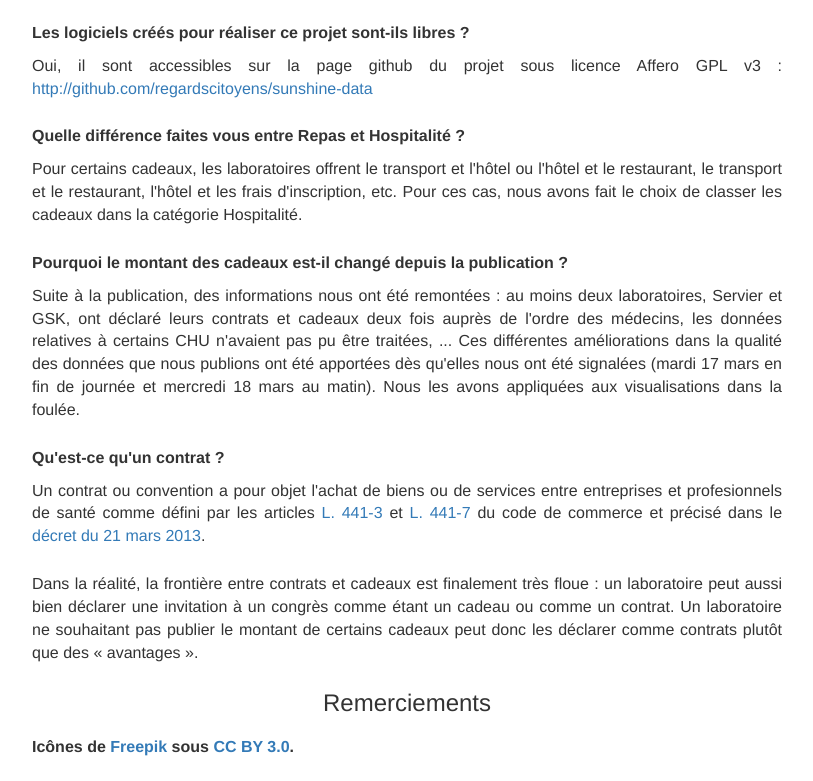
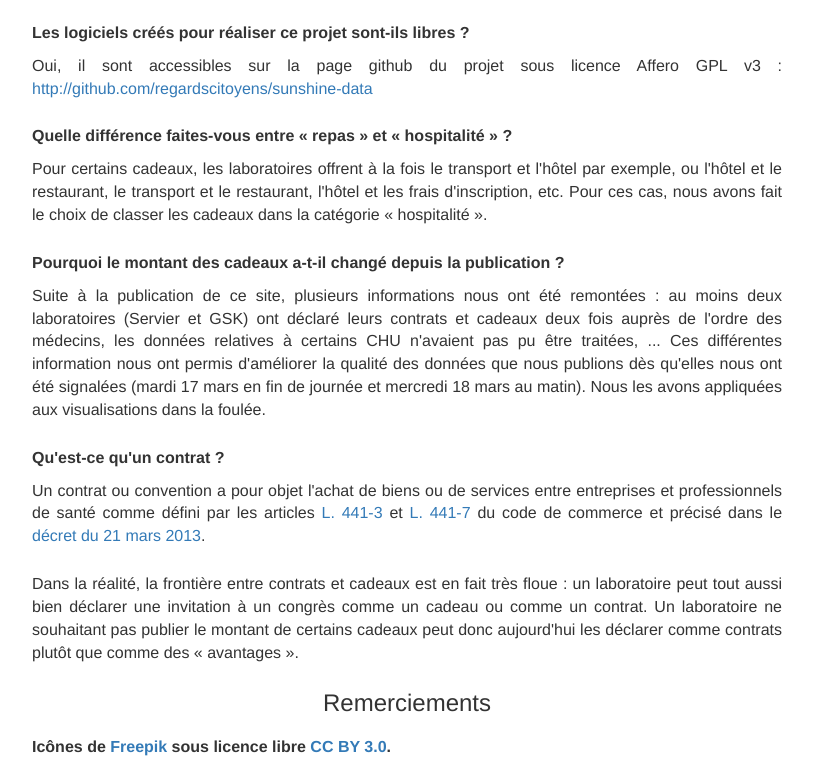
Before and after one commit to regardscitoyens/sunshine-data, a plain HTML site: page app/index.html in a window 1280 px wide. Shown: the part 5629-6410 px from the top of the page, without its empty margins (233-1046 px from the left). Drawn offline with Linux system fonts and the light colour scheme; no server answers.

Commit message:
fix new text faq

```diff
--- a/app/index.html
+++ b/app/index.html
@@ -299,34 +299,33 @@
                     <a href="http://github.com/regardscitoyens/sunshine-data">http://github.com/regardscitoyens/sunshine-data</a>
                 </p>
 
-                <p id="faq6" class="faq"><strong>Quelle différence faites vous entre Repas et Hospitalité ?</strong></p>
+                <p id="faq6" class="faq"><strong>Quelle différence faites-vous entre «&nbsp;repas&nbsp;» et «&nbsp;hospitalité&nbsp;»&nbsp;?</strong></p>
 
-                <p>Pour certains cadeaux, les laboratoires offrent le transport et l'hôtel ou l'hôtel et le restaurant,
+                <p>Pour certains cadeaux, les laboratoires offrent à la fois le transport et l'hôtel par exemple, ou l'hôtel et le restaurant,
                 le transport et le restaurant, l'hôtel et les frais d'inscription, etc. Pour ces cas, nous avons fait
-                le choix de classer les cadeaux dans la catégorie Hospitalité.</p>
+                le choix de classer les cadeaux dans la catégorie «&nbsp;hospitalité&nbsp;».</p>
 
-                <p id="faq7" class="faq"><strong>Pourquoi le montant des cadeaux est-il changé depuis la publication&nbsp;?</strong></p>
+                <p id="faq7" class="faq"><strong>Pourquoi le montant des cadeaux a-t-il changé depuis la publication&nbsp;?</strong></p>
 
-<p>Suite à la publication, des informations nous ont été remontées : au moins deux laboratoires, Servier et GSK,
-ont déclaré leurs contrats et cadeaux deux fois auprès de l'ordre des médecins, les données relatives à certains
-CHU n'avaient pas pu être traitées, ... Ces différentes améliorations dans la qualité des données que nous publions
-ont été apportées dès qu'elles nous ont été signalées (mardi 17 mars en fin de journée et mercredi 18 mars au matin).
-Nous les avons appliquées aux visualisations dans la foulée.</p>
+                <p>Suite à la publication de ce site, plusieurs informations nous ont été remontées&nbsp;: au moins deux laboratoires (Servier et GSK)
+                ont déclaré leurs contrats et cadeaux deux fois auprès de l'ordre des médecins, les données relatives à certains
+                CHU n'avaient pas pu être traitées,&nbsp;... Ces différentes information nous ont permis d'améliorer la qualité des données que nous publions
+                dès qu'elles nous ont été signalées (mardi 17 mars en fin de journée et mercredi 18 mars au matin). Nous les avons appliquées aux visualisations dans la foulée.</p>
 
-                <p id="faq8" class="faq"><strong>Qu'est-ce qu'un contrat ?</strong></p>
+                <p id="faq8" class="faq"><strong>Qu'est-ce qu'un contrat&nbsp;?</strong></p>
 
-<p>Un contrat ou convention a pour objet l'achat de biens ou de services entre entreprises et profesionnels
-de santé comme défini par les articles <a href="http://www.legifrance.gouv.fr/affichCodeArticle.do?idArticle=LEGIARTI000006232230&cidTexte=LEGITEXT000005634379">L. 441-3</a>
-et <a href="http://www.legifrance.gouv.fr/affichCodeArticle.do?idArticle=LEGIARTI000028748783&cidTexte=LEGITEXT000005634379">L. 441-7</a> du code de commerce et précisé dans
-le <a href="http://legifrance.gouv.fr/affichTexte.do?cidTexte=JORFTEXT000027434029&categorieLien=id">décret du 21 mars 2013</a>.</p>
-<p>Dans la réalité, la frontière entre contrats et cadeaux est finalement très floue : un laboratoire peut
-aussi bien déclarer une invitation à un congrès comme étant un cadeau ou comme un contrat. Un laboratoire
-ne souhaitant pas publier le montant de certains cadeaux peut donc les déclarer comme contrats plutôt que
-des «&nbsp;avantages&nbsp;».</p>
+                <p>Un contrat ou convention a pour objet l'achat de biens ou de services entre entreprises et professionnels
+                de santé comme défini par les articles <a href="http://www.legifrance.gouv.fr/affichCodeArticle.do?idArticle=LEGIARTI000006232230&cidTexte=LEGITEXT000005634379">L.&nbsp;441-3</a>
+                et <a href="http://www.legifrance.gouv.fr/affichCodeArticle.do?idArticle=LEGIARTI000028748783&cidTexte=LEGITEXT000005634379">L.&nbsp;441-7</a> du code de commerce et précisé dans
+                le <a href="http://legifrance.gouv.fr/affichTexte.do?cidTexte=JORFTEXT000027434029&categorieLien=id">décret du 21 mars 2013</a>.</p>
+                <p>Dans la réalité, la frontière entre contrats et cadeaux est en fait très floue&nbsp;: un laboratoire peut
+                tout aussi bien déclarer une invitation à un congrès comme un cadeau ou comme un contrat. Un laboratoire
+                ne souhaitant pas publier le montant de certains cadeaux peut donc aujourd'hui les déclarer comme contrats plutôt que
+                comme des «&nbsp;avantages&nbsp;».</p>
 
                 <h3>Remerciements</h3>
 
-                <p><strong>Icônes de <a href="http://www.freepik.com" title="Freepik" target="_blank">Freepik</a> sous <a href="http://creativecommons.org/licenses/by/3.0/" title="Creative Commons BY 3.0">CC BY 3.0</a>.
+                <p><strong>Icônes de <a href="http://www.freepik.com" title="Freepik" target="_blank">Freepik</a> sous licence libre <a href="http://creativecommons.org/licenses/by/3.0/" title="Creative Commons BY 3.0">CC BY 3.0</a>.
                 </strong></p>
 
                 <p class="bottom"><strong>Regards Citoyens tient tout particulièrement à remercier Anne, Stéphane, Marc,
```
